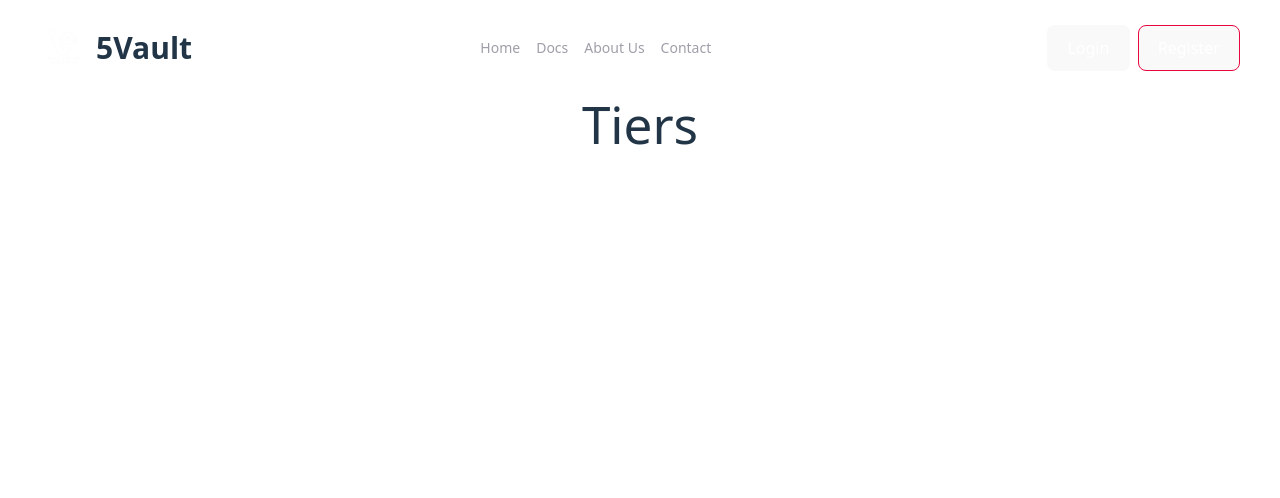
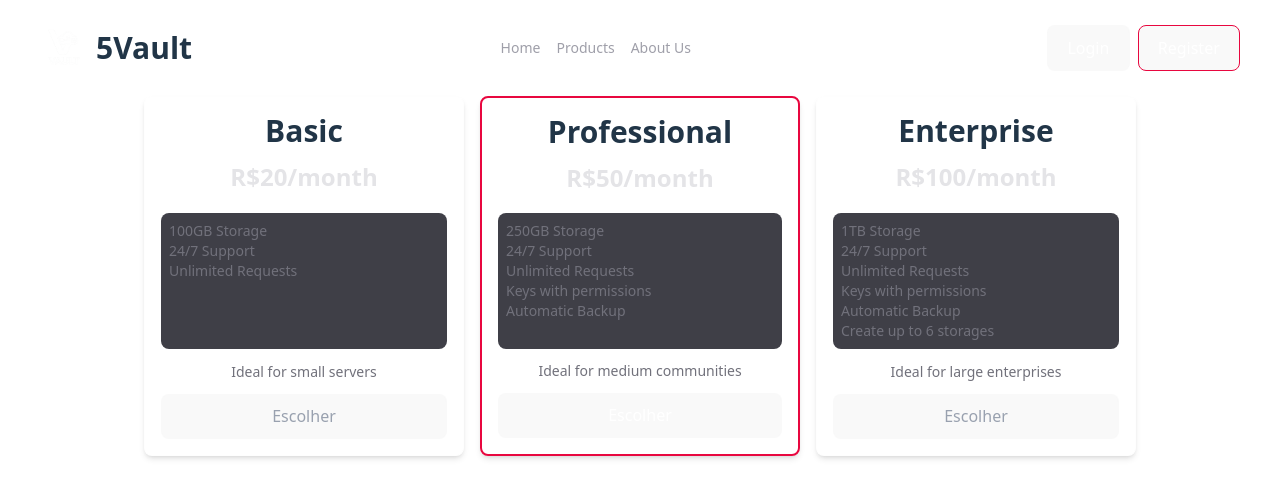
Before and after one commit to 5Vault/frontend, a React (Vite) app: page /tiers in a window 1280 px wide. Shown: the top 498 px of the page. Built offline with nearby package versions, Linux system fonts and the light colour scheme.

Commit message:
Rem Contacs, Add Products

```diff
--- a/src/@types/Storage.ts
+++ b/src/@types/Storage.ts
@@ -1,4 +1,4 @@
-export type File = {
+export type FileType = {
   id: string;
   user_id: string;
   storage_id: string;
--- a/src/App.tsx
+++ b/src/App.tsx
@@ -1,7 +1,6 @@
 import { Toaster } from "react-hot-toast";
 import Side from "./components/Side";
 import DashBoardTemplate from "./templates/DashBoard";
-import StorageTemplate from "./templates/Storage";
 import SettingsTemplate from "./templates/Settings";
 import type { ReactElement } from "react";
 import StoragesTemplate from "./templates/Storages";
@@ -10,7 +9,6 @@ type SectionType =
   | "dashboard"
   | "storages"
   | "settings"
-  | "storage"
 
 interface AppProps {
   section: SectionType;
@@ -39,7 +37,6 @@ const templates: Record<SectionType, ReactElement> = {
   dashboard: <DashBoardTemplate />,
   storages: <StoragesTemplate />,
   settings: <SettingsTemplate />,
-  storage: <StorageTemplate />,
 };
 
 function App({ section }: AppProps) {
--- /dev/null
+++ b/src/components/File.tsx
@@ -0,0 +1,49 @@
+import { type FileType } from "../@types/Storage";
+import Icons from "../utils/Icons";
+
+const File = ({file}: {file: FileType}) => {
+    return (
+        <div className="border border-zinc-100/10 rounded-lg p-2 flex items-center gap-4 justify-start w-fit hover:scale-105 transition-all duration-200 cursor-pointer">
+            <img
+                src={file.file_url}
+                alt={file.file_id}
+                className="h-36 w-36 rounded"
+            />
+            <span className="flex flex-col gap-2 p-2">
+                <h2 className="text-xl font-semibold">{file.file_id}</h2>
+                {file.file_type === "image/jpeg" ||
+                file.file_type === "image/png" ? (
+                    <p className="flex items-center gap-2">
+                        {Icons.image} <span className="text-zinc-400">Imagem</span>
+                    </p>
+                ) : file.file_type === "video/mp4" ? (
+                    <p className="flex items-center gap-2">
+                        {Icons.video} <span className="text-zinc-400">Vídeo</span>
+                    </p>
+                ) : file.file_type === "audio/mpeg" ? (
+                    <p className="flex items-center gap-2">
+                        {Icons.audio} <span className="text-zinc-400">Áudio</span>
+                    </p>
+                ) : (
+                    <p className="flex items-center gap-2">
+                        {Icons.files} <span className="text-zinc-400">Arquivo</span>
+                    </p>
+                )}
+                <p className="flex items-center gap-2">
+                    {Icons.date}
+                    <span className="text-zinc-400">
+                        {new Date(file.uploaded_at).toLocaleString()}
+                    </span>
+                </p>
+                <p className="text-sm flex items-center gap-2">
+                    {Icons.storage}
+                    <span className="text-zinc-400">
+                        {(file.file_size / (1024 * 1024)).toFixed(2)} MB
+                    </span>
+                </p>
+            </span>
+        </div>
+    );
+}
+
+export default File;
--- a/src/components/HomeTop.tsx
+++ b/src/components/HomeTop.tsx
@@ -18,16 +18,12 @@ const HomeTop = () => {
       href: "/",
     },
     {
-      label: "Docs",
-      href: "/docs",
+      label: "Products",
+      href: "/products",
     },
     {
       label: "About Us",
       href: "/about-us",
-    },
-    {
-      label: "Contact",
-      href: "/contact",
     },
     {
       label: "Tiers",
--- a/src/main.tsx
+++ b/src/main.tsx
@@ -7,11 +7,9 @@ import { Route, BrowserRouter, Routes } from "react-router";
 import VisualProvider from "./provider/VisualProvider.tsx";
 import Home from "./templates/Home.tsx";
 import AccountTemplate from "./templates/Account.tsx";
-import DocsTemplate from "./templates/Docs.tsx";
-import ContactTemplate from "./templates/Contact.tsx";
+import ProductsTemplate from "./templates/Products.tsx";
 import AboutUsTemplate from "./templates/AboutUs.tsx";
 import AuthProvider from "./provider/AuthProvider.tsx";
-
 import PrivateRoutes from "./routes/PrivateRoute.tsx";
 import TiersTemplate from "./templates/Tiers.tsx";
 
@@ -24,13 +22,11 @@ createRoot(document.getElementById("root")!).render(
             <Route element={<PrivateRoutes />}>
               <Route path="/dashboard" element={<App section="dashboard" />} />
               <Route path="/storages" element={<App section="storages" />} />
-              <Route path="/storage/:id" element={<App section="storage" />} />
               <Route path="/settings" element={<App section="settings" />} />
             </Route>
             <Route path="/" element={<Home />} />
             <Route path="/account" element={<AccountTemplate />} />
-            <Route path="/docs" element={<DocsTemplate />} />
-            <Route path="/contact" element={<ContactTemplate />} />
+            <Route path="/products" element={<ProductsTemplate />} />
             <Route path="/about-us" element={<AboutUsTemplate />} />
             <Route path="/tiers" element={<TiersTemplate />} />
           </Routes>
--- a/src/templates/Contact.tsx
+++ /dev/null
@@ -1,13 +0,0 @@
-import HomeTop from "../components/HomeTop";
-
-const ContactTemplate = () => {
-  return (
-    <div className="flex flex-col items-center justify-start min-h-screen w-screen">
-      <HomeTop />
-      <h1>Contact Us</h1>
-      <p>If you have any questions, feel free to reach out!</p>
-    </div>
-  );
-};
-
-export default ContactTemplate;
--- a/src/templates/Home.tsx
+++ b/src/templates/Home.tsx
@@ -5,6 +5,7 @@ import useVisualContext from "../hook/useVisualContext";
 import Content from "../utils/Content";
 import homeContent from "../utils/contents/Home";
 import Icons from "../utils/Icons";
+import liberty from "../assets/liberty.png";
 
 const Home = () => {
   const { language } = useVisualContext();
@@ -60,6 +61,19 @@ const Home = () => {
               }
               return null;
             })}
+          </div>
+        </div>
+
+        {/* Servers */}
+        <div className="mb-16">
+          <h2 className="text-xl font-bold mb-8">In Use At</h2>
+          <div className="flex justify-start gap-12">
+            <img src={liberty} alt="Liberty" className="h-32" />
+            <img src={liberty} alt="Liberty" className="h-32" />
+            <img src={liberty} alt="Liberty" className="h-32" />
+            <img src={liberty} alt="Liberty" className="h-32" />
+            <img src={liberty} alt="Liberty" className="h-32" />
+            <img src={liberty} alt="Liberty" className="h-32" />
           </div>
         </div>
 
--- a/src/templates/Docs.tsx
+++ b/src/templates/Products.tsx
@@ -27,7 +27,7 @@ UploadScreenshotClient(function(success, url)
 end)
 `;
 
-const DocsTemplate = () => {
+const ProductsTemplate = () => {
   return (
     <div className="flex flex-col items-center justify-start min-h-screen w-screen">
       <HomeTop />
@@ -45,4 +45,4 @@ const DocsTemplate = () => {
   );
 };
 
-export default DocsTemplate;
+export default ProductsTemplate;
--- a/src/templates/Storage.tsx
+++ /dev/null
@@ -1,13 +0,0 @@
-import { useParams } from "react-router-dom";
-
-const StorageTemplate = () => {
-  const { id } = useParams<{ id?: string }>();
-  return (
-    <div>
-      <h1>Storage</h1>
-      {id && <p>Selected Storage ID: {id}</p>}
-    </div>
-  );
-};
-
-export default StorageTemplate;
--- a/src/templates/Tiers.tsx
+++ b/src/templates/Tiers.tsx
@@ -1,10 +1,54 @@
 import HomeTop from "../components/HomeTop";
+import useVisualContext from "../hook/useVisualContext";
+import Content from "../utils/Content";
 
 const TiersTemplate = () => {
+  const { language } = useVisualContext();
+
   return (
     <div className="flex flex-col items-center justify-start h-screen w-screen">
-        <HomeTop />
-      <h1>Tiers</h1>
+      <HomeTop />
+      <div className="flex justify-center gap-4">
+        {(Object.keys(Content.plans) as Array<keyof typeof Content.plans>).map(
+          (key) => {
+            const plan = Content.plans[key];
+            return (
+              <div
+                key={key}
+                className={` shadow-md rounded-lg p-4 flex flex-col items-center justify-between gap-2 h-90 w-80 hover:scale-102 ${
+                  key === "pro"
+                    ? "border-2 border-[var(--primary-contrast-light)]"
+                    : "border border-zinc-100/10"
+                }`}
+              >
+                <span className="font-bold text-3xl text-center">
+                  {plan.labels[language]}
+                </span>
+                <span className="text-zinc-200 text-2xl font-semibold">
+                  {plan.cost[language]}
+                </span>
+                <ul className="text-sm text-zinc-500 mt-2 bg-zinc-700 p-2 rounded-lg w-full h-34 flex flex-col justify-start">
+                  {plan.included[language].map((item) => (
+                    <li key={item}>{item}</li>
+                  ))}
+                </ul>
+                <span className="text-zinc-500 text-sm">
+                  {plan.description[language]}
+                </span>
+                <button
+                  className={`w-full border border-zinc-100/10 text-gray-400 py-2 rounded ${
+                    key === "pro"
+                      ? "bg-[var(--primary-contrast-light)] text-white"
+                      : ""
+                  } hover:bg-[var(--primary-contrast-dark)] hover:text-white transition-colors`}
+                >
+                  Escolher
+                </button>
+              </div>
+            );
+          }
+        )}
+      </div>
     </div>
   );
 };
```
Also changed, not shown: src/templates/Storages.tsx (+5 -45 lines).
